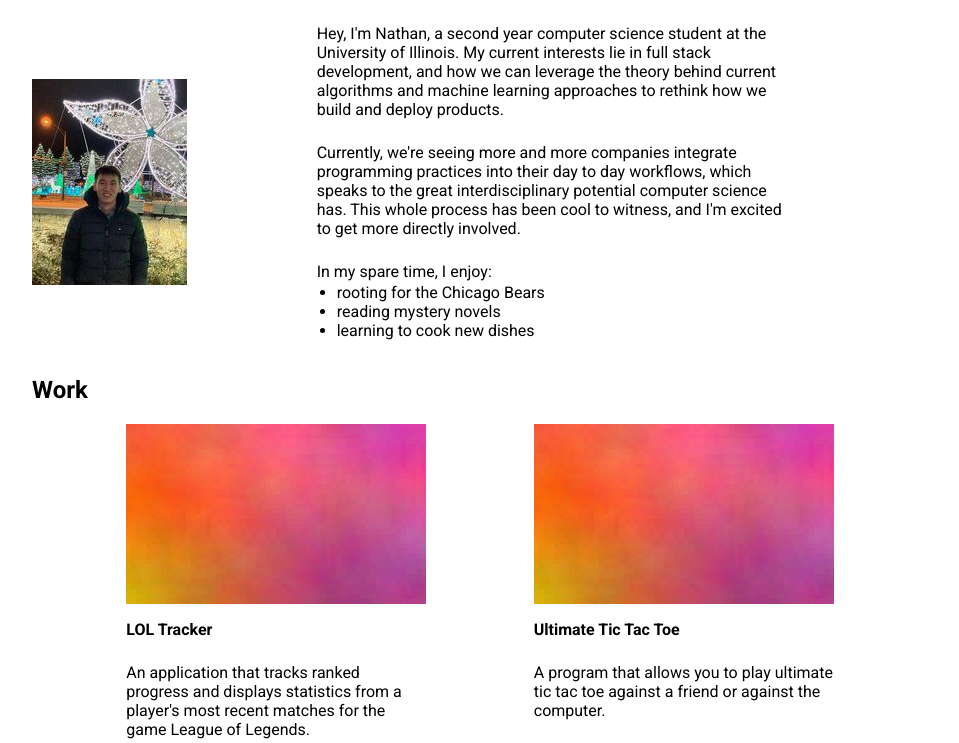
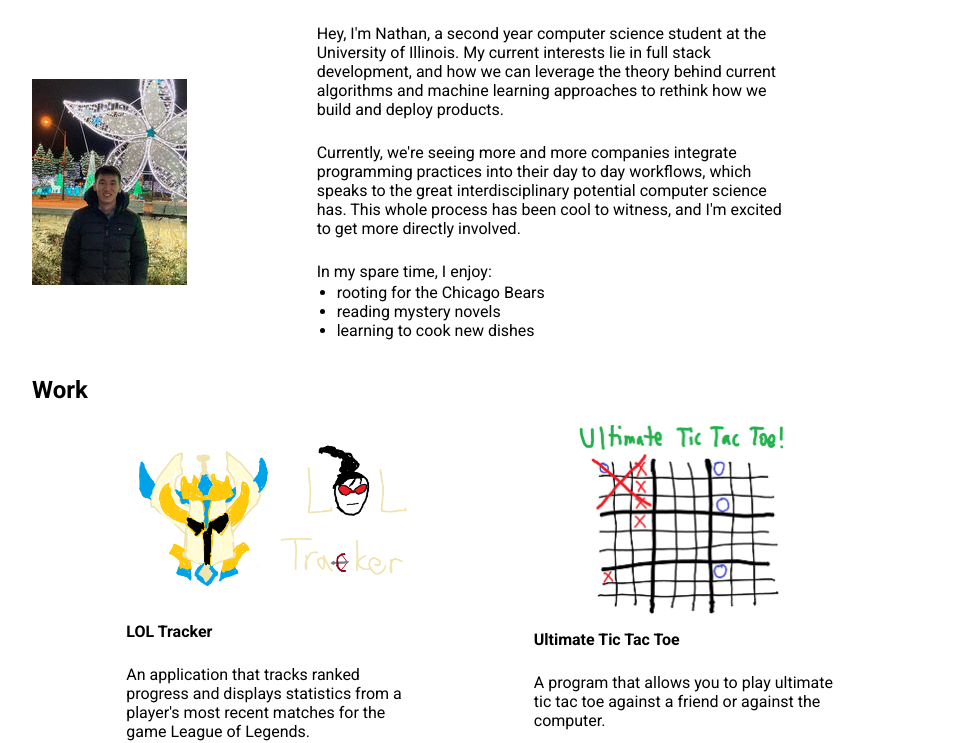
Before and after one commit to amingma/amingma.github.io, a plain HTML site: page index.html in a window 1280 px wide. Shown: the part 72-815 px from the top of the page, without its empty margins (160-1119 px from the left). Drawn offline with Linux system fonts and the light colour scheme.

Commit message:
alignment

```diff
--- a/index.html
+++ b/index.html
@@ -55,14 +55,14 @@
             <h1>Work </h1>
             <div class="examples">
                 <a href="projectpages/lol.html">
-                    <img src="images/get_rect.jpg" alt="A colorful rectangle">
+                    <img src="images_lol/lol_cover.png" alt="A colorful rectangle">
                     <h4>LOL Tracker</h4>
                     <p>An application that tracks ranked progress and displays statistics
                         from a player's most recent matches for the game League of Legends.
                     </p>
                 </a>
                 <a href="/projectpages/toe.html">
-                    <img src="images/get_rect.jpg" alt="A colorful rectangle">
+                    <img src="images_ult/ultimate_cover.png" alt="A colorful rectangle">
                     <h4>Ultimate Tic Tac Toe</h4>
                     <p>A program that allows you to play ultimate tic tac toe against
                         a friend or against the computer.
--- a/styles/style.css
+++ b/styles/style.css
@@ -114,3 +114,17 @@ hr {
 ul {
     margin-top: 0;
 }
+
+a {
+    display: flex;
+    flex-direction: column;
+}
+
+a>img {
+    max-width: 100%;
+    max-height: 50%;
+    width: auto;
+    height: auto;
+    object-fit:contain;
+    justify-self: center;
+}
```
Also changed, not shown: projectpages/toe.html (+1 -1 lines), images_lol/lol_cover.png (added), images_ult/ultimate_cover.jpg (deleted), images_ult/ultimate_cover.png (added).
